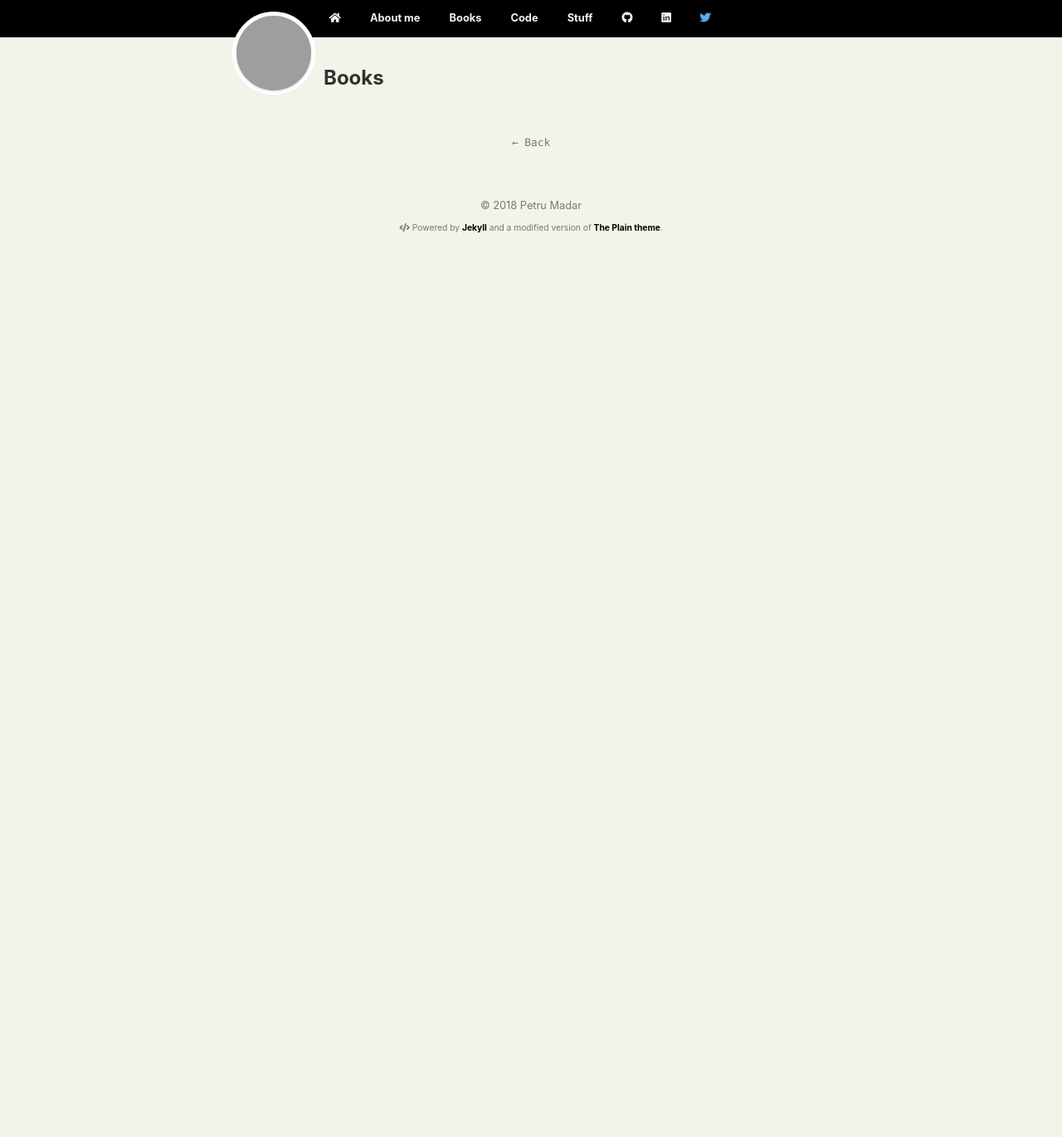
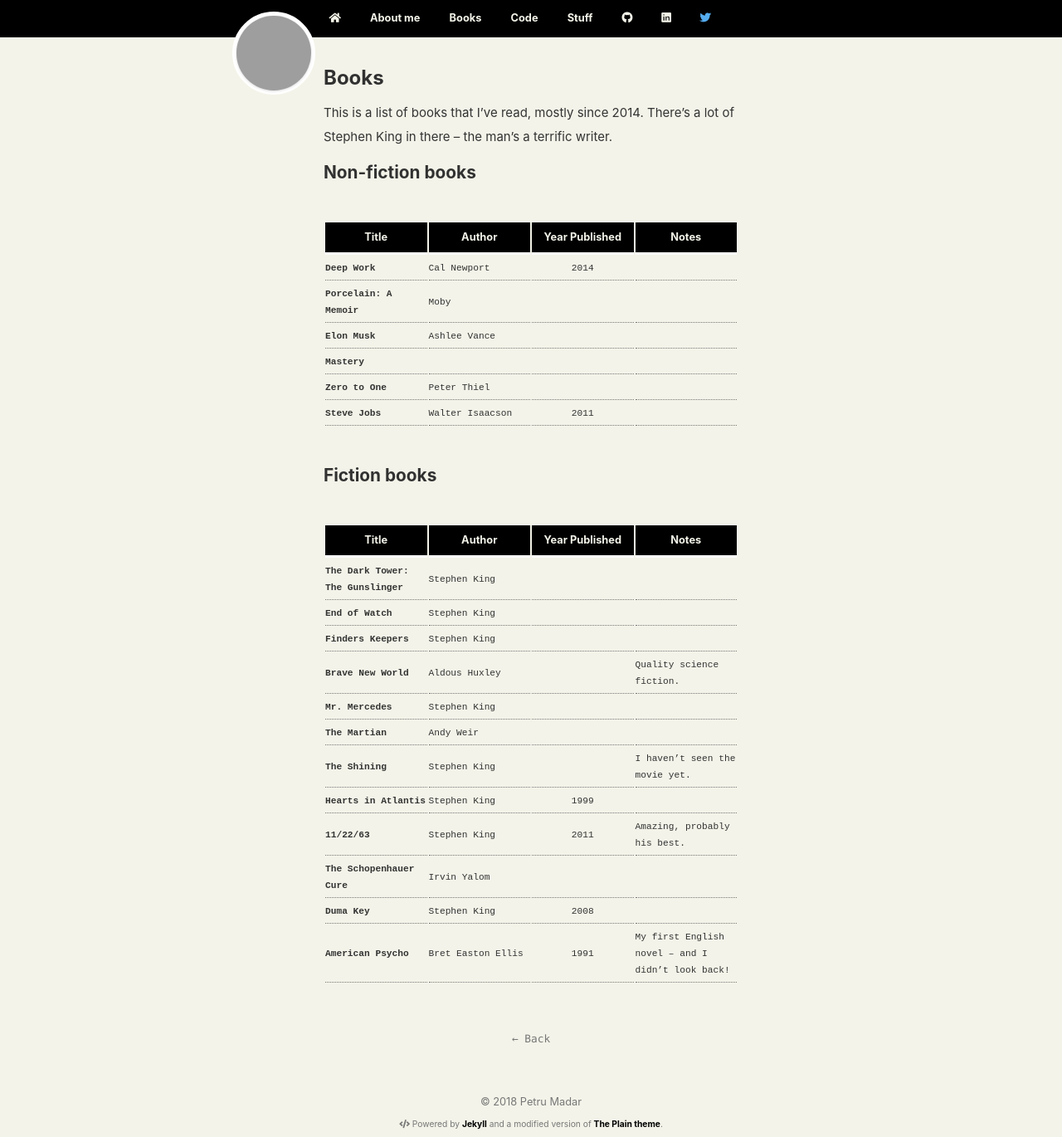
Before and after one commit to petru/prologue, a Jekyll site: the page built from books.md, in a window 1280 px wide. Shown: the whole page at 83% size. Built offline with Jekyll 4.4.1, drawn with Linux system fonts in a browser that asks for light colours; nearby versions of some CDN libraries; before the commit the page ends 900 px from its top, so only the background shows below that; grey boxes are pictures that could not be loaded.

Commit message:
Populate book list

```diff
--- a/books.md
+++ b/books.md
@@ -2,3 +2,34 @@
 layout: page
 title: Books
 ---
+
+This is a list of books that I've read, mostly since 2014. There's a lot of Stephen King in there -- the man's a terrific writer.
+
+## Non-fiction books
+
+Title | Author | Year Published | Notes
+---   | ---    | :---:  | ---
+**Deep Work** | Cal Newport | 2014 |
+**Porcelain: A Memoir** | Moby | |
+**Elon Musk** | Ashlee Vance | |
+**Mastery** | | |
+**Zero to One** | Peter Thiel | |
+**Steve Jobs** | Walter Isaacson | 2011 |
+
+
+## Fiction books
+
+Title | Author | Year Published | Notes
+---   | ---    | :---:  | ---
+**The Dark Tower: The Gunslinger** | Stephen King | |
+**End of Watch** | Stephen King | |
+**Finders Keepers** | Stephen King | |
+**Brave New World** | Aldous Huxley | | Quality science fiction.
+**Mr. Mercedes** | Stephen King | |
+**The Martian** | Andy Weir | |
+**The Shining** | Stephen King | | I haven't seen the movie yet.
+**Hearts in Atlantis** | Stephen King | 1999 |
+**11/22/63** | Stephen King | 2011 | Amazing, probably his best.
+**The Schopenhauer Cure** | Irvin Yalom | |
+**Duma Key** | Stephen King | 2008 |
+**American Psycho** | Bret Easton Ellis | 1991 | My first English novel -- and I didn't look back!
```
